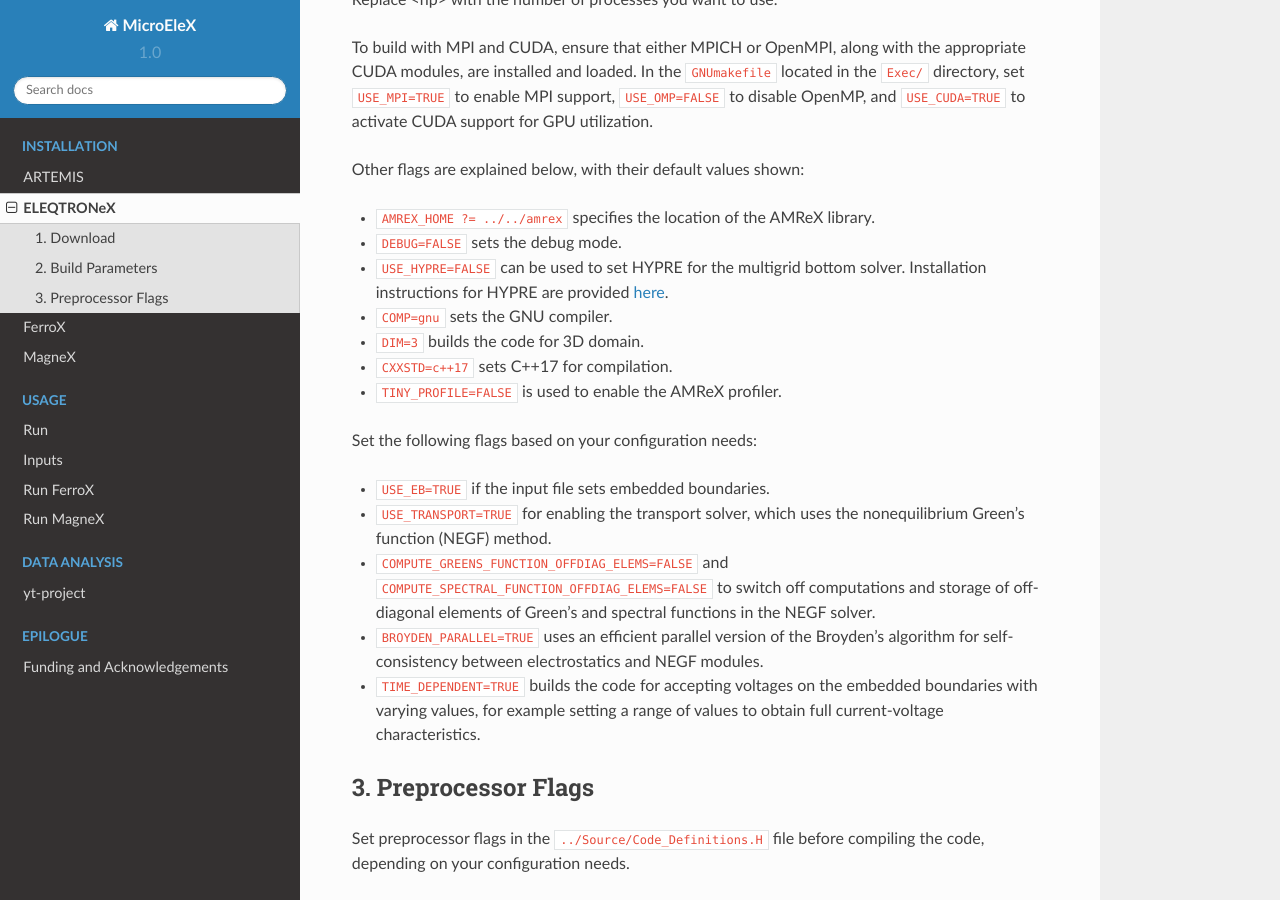
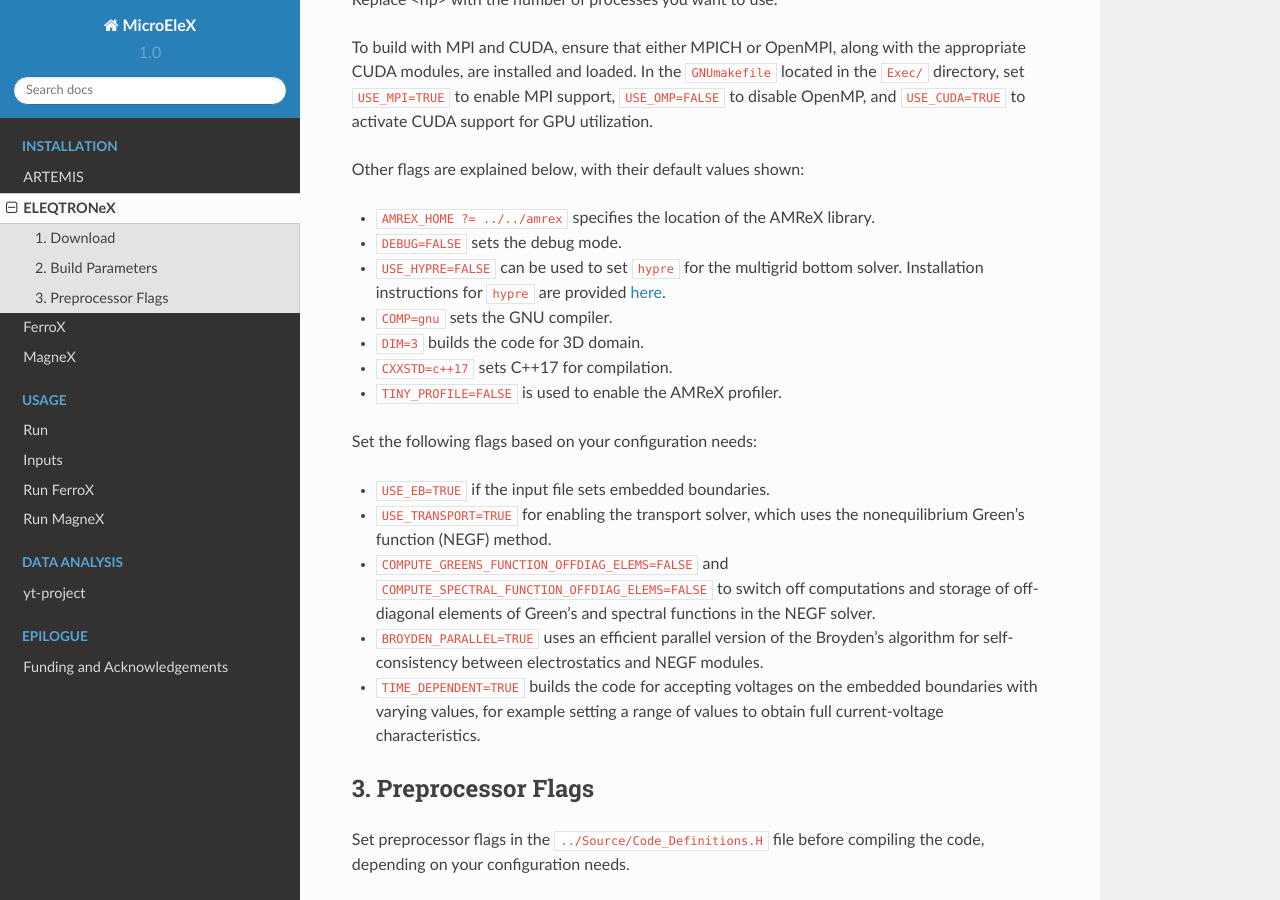
Before and after one commit to AMReX-Microelectronics/AMReX-Microelectronics.github.io, a Sphinx documentation site: the page built from Docs/source/install/eleqtroneX.rst, in a window 1280 px wide and 900 px high, scrolled down 797 px. Built offline with Sphinx 7.4.7 and the Read the Docs theme 2.0.0, drawn with Linux system fonts in a browser that asks for light colours.

```diff
--- a/Docs/source/install/eleqtroneX.rst
+++ b/Docs/source/install/eleqtroneX.rst
@@ -54,7 +54,7 @@ Other flags are explained below, with their default values shown:
 
 - ``AMREX_HOME ?= ../../amrex`` specifies the location of the AMReX library.
 - ``DEBUG=FALSE`` sets the debug mode.
-- ``USE_HYPRE=FALSE`` can be used to set HYPRE for the multigrid bottom solver. Installation instructions for HYPRE are provided `here <https://amrex-codes.github.io/amrex/tutorials_html/Hypre_Install.html>`_.
+- ``USE_HYPRE=FALSE`` can be used to set ``hypre`` for the multigrid bottom solver. Installation instructions for ``hypre`` are provided `here <https://amrex-codes.github.io/amrex/tutorials_html/Hypre_Install.html>`_.
 - ``COMP=gnu`` sets the GNU compiler.
 - ``DIM=3`` builds the code for 3D domain.
 - ``CXXSTD=c++17`` sets  C++17 for compilation.
```
